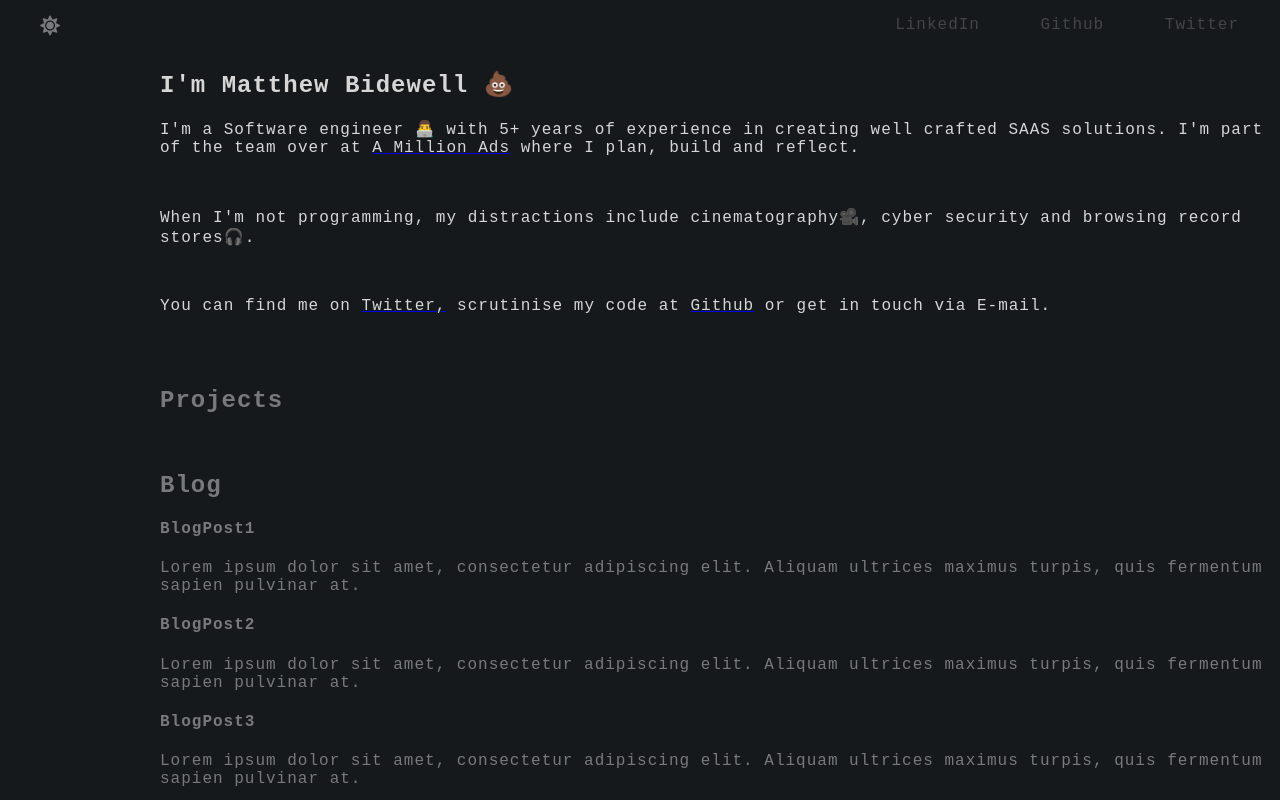
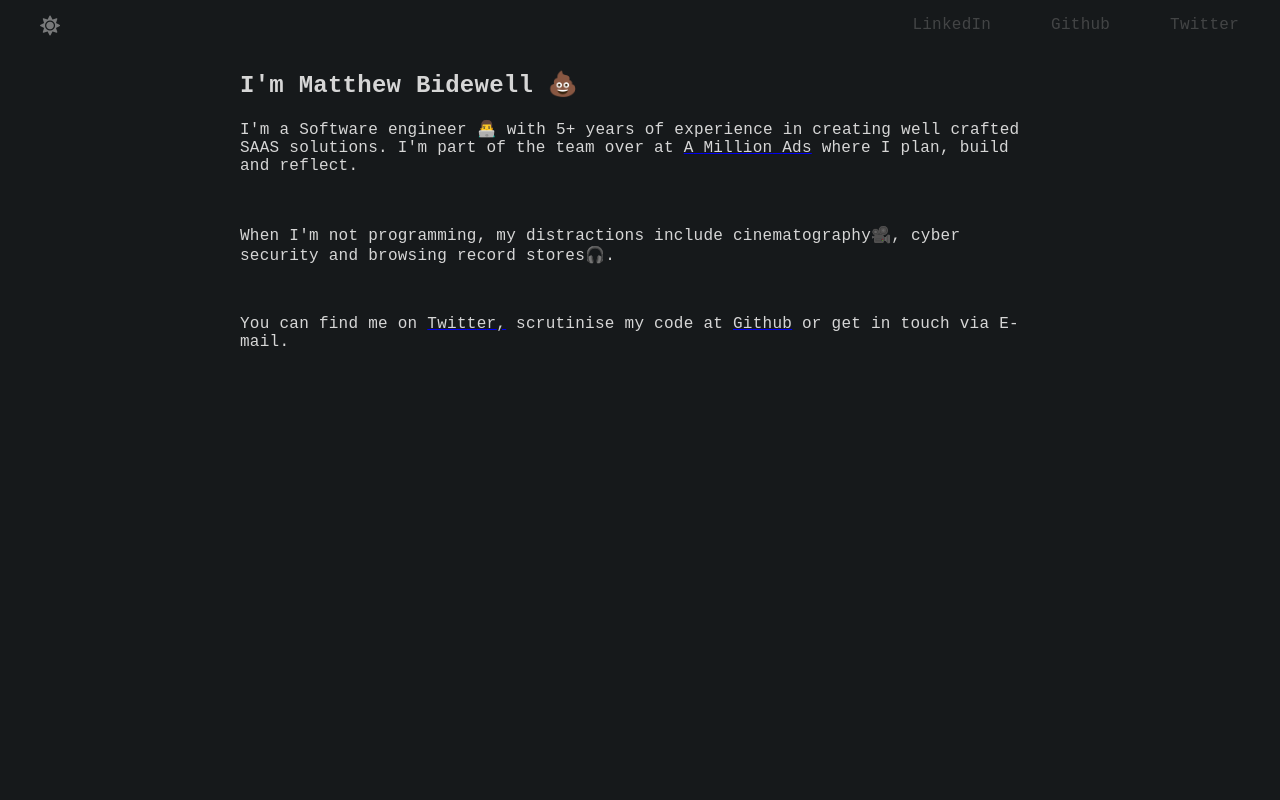
Before and after one commit to MattBidewell/old_personal_site, a Vue app: page / in a window 1280 px wide. Built offline with nearby package versions, Linux system fonts and the light colour scheme.

Commit message:
commenting out temporary

```diff
--- a/src/App.vue
+++ b/src/App.vue
@@ -10,9 +10,9 @@
     <section id="content">
       <Welcome/>
       <br>
-      <ProjectList id="project-list"/>
+      <!-- <ProjectList id="project-list"/>
       <br>
-      <BlogList id="blog-list"/>
+      <BlogList id="blog-list"/> -->
     </section>
   </div>
 </template>
@@ -97,7 +97,7 @@ export default {
   body {
     text-align:left;
     font-family: 'Roboto Mono', monospace;
-    letter-spacing: 1px;
+    letter-spacing: 0.25px;
   }
 
   #app {
@@ -111,7 +111,8 @@ export default {
   }
 
   #content {
-    margin-left:10rem;
+    margin-left:15rem;
+    margin-right:15rem;
   }
 
   .crypto{
```
Also changed, not shown: 1 other file (tests, documents, lock files or other folders).
